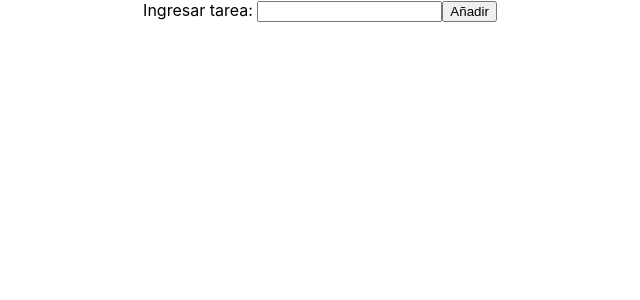
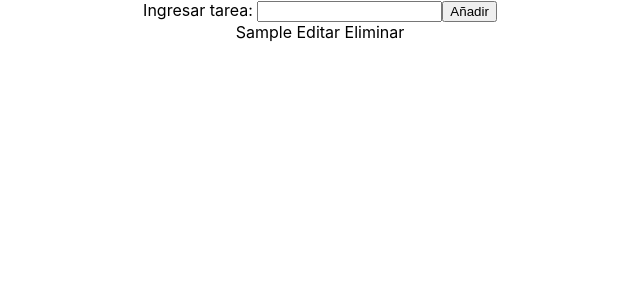
Before and after one commit to wcalvob/to-do-list, a React (Create React App) app: page / in a window 1280 px wide. Both pictures are taken after typing "Sample" into the empty fields and a click on the button "Añadir". Shown: the top 300 px of the page, without its empty margins (320-960 px from the left). Built offline with nearby package versions, Linux system fonts and the light colour scheme.

Commit message:
Se crea el componente para listar las tareas

```diff
--- a/src/App.js
+++ b/src/App.js
@@ -1,6 +1,7 @@
 import React, { useState } from "react";
 import "./App.css";
 import TaskForm from "./components/TaskForm";
+import Task from "./components/Task";
 
 function App() {
   const [listTask, setListTask] = useState([]);
@@ -12,6 +13,9 @@ function App() {
   return (
     <div className="App">
       <TaskForm newTask={newTask} />
+      {listTask.map((e) => (
+        <Task task={e} />
+      ))}
     </div>
   );
 }
--- /dev/null
+++ b/src/components/Task.js
@@ -0,0 +1,11 @@
+import React from "react";
+
+const Task = (props) => {
+  return (
+      <div className="task">
+        <span>{props.task}</span> <span>Editar</span> <span>Eliminar</span>
+      </div>
+  );
+};
+
+export default Task;
--- a/src/components/TaskForm.js
+++ b/src/components/TaskForm.js
@@ -6,7 +6,6 @@ const TaskForm = (props) => {
 
   const handleForm = (e) => {
     setInputText(e.target.value);
-    console.log(inputText);
   };
 
   const submit = (e) => {
```
